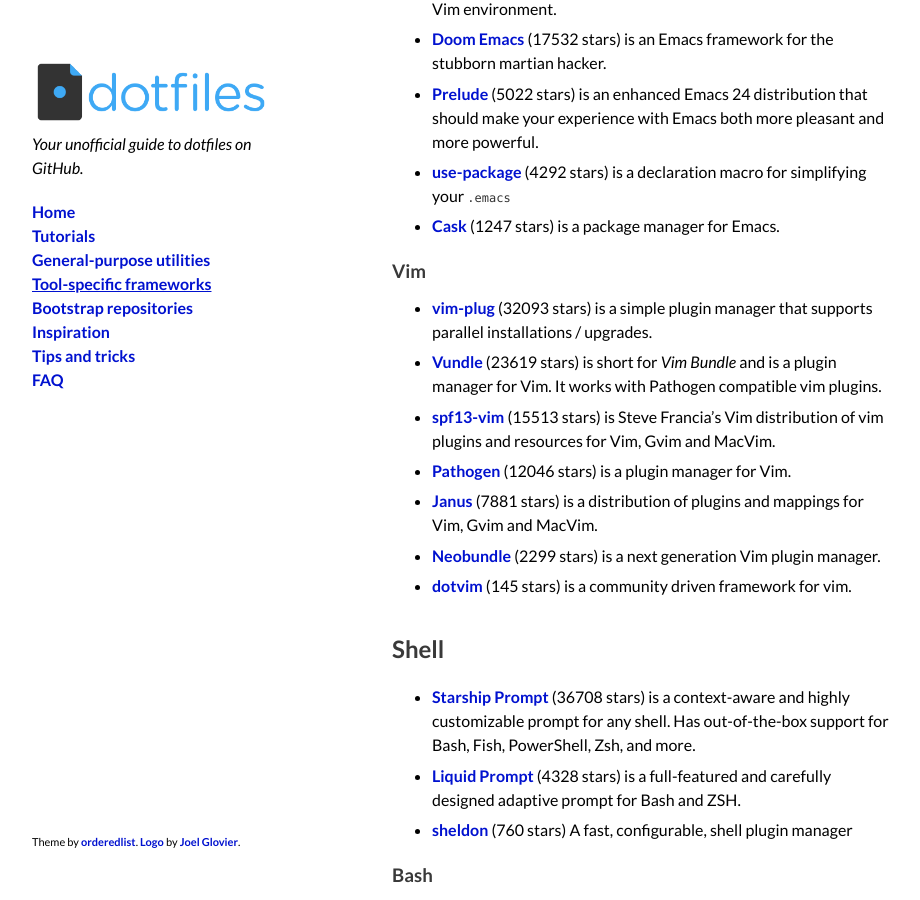
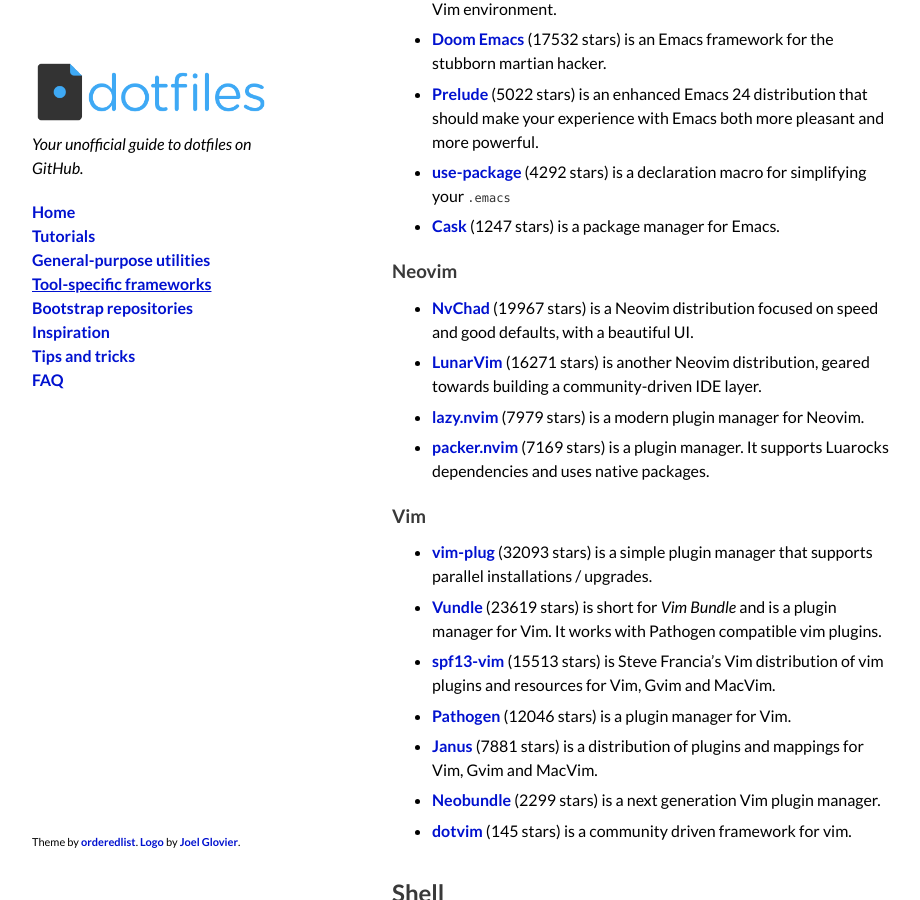
Before and after one commit to dotfiles/dotfiles.github.com, a Jekyll site: the page built from frameworks.md, in a window 1280 px wide and 900 px high, scrolled down 365 px. Shown: the whole window, without its empty margins (178-1098 px from the left). Built offline with Jekyll 4.4.1, drawn with Linux system fonts in a browser that asks for light colours; comment, search, counter and statistics services are not loaded.

Commit message:
feat: Add Neovim section under frameworks

```diff
--- a/_data/frameworks.yml
+++ b/_data/frameworks.yml
@@ -260,3 +260,32 @@
   notes: A fast, configurable, shell plugin manager
   stars: 760
   url: https://github.com/rossmacarthur/sheldon
+- category: Editors
+  forks: 193
+  name: lazy.nvim
+  notes: is a modern plugin manager for Neovim.
+  stars: 7979
+  subcategory: Neovim
+  url: https://github.com/folke/lazy.nvim
+- category: Editors
+  forks: 262
+  name: packer.nvim
+  notes: is a plugin manager. It supports Luarocks dependencies and uses native packages.
+  stars: 7169
+  subcategory: Neovim
+  url: https://github.com/wbthomason/packer.nvim
+- category: Editors
+  forks: 1654
+  name: NvChad
+  notes: is a Neovim distribution focused on speed and good defaults, with a beautiful UI.
+  stars: 19967
+  subcategory: Neovim
+  url: https://github.com/NvChad/NvChad
+- category: Editors
+  forks: 1502
+  name: LunarVim
+  notes: is another Neovim distribution, geared towards building a community-driven IDE layer.
+  stars: 16271
+  subcategory: Neovim
+  url: https://github.com/LunarVim/LunarVim
+- category: Editors
```
